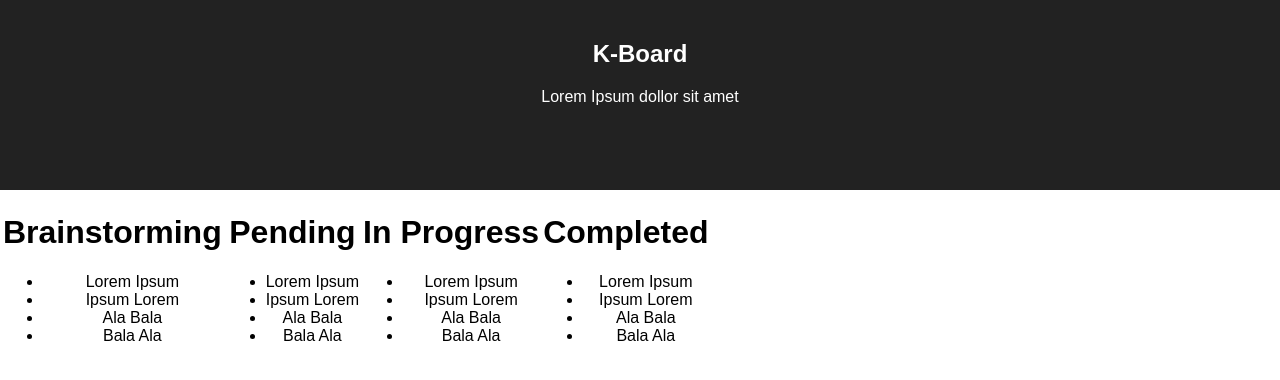
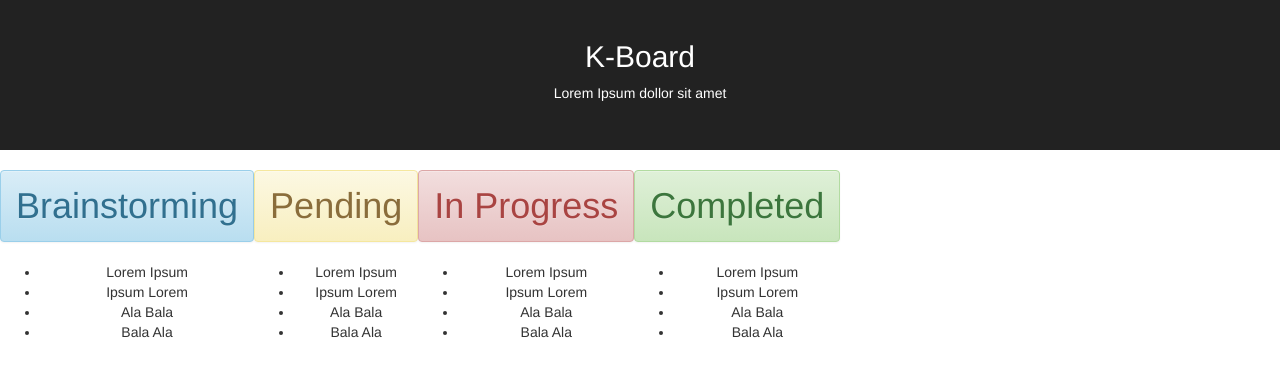
Before and after one commit to joromir/k-board, a React (Create React App) app: page / in a window 1280 px wide. Shown: the top 380 px of the page. Built offline with nearby package versions, Linux system fonts and the light colour scheme.

Commit message:
Integrate Bootstrap to project

```diff
--- a/package.json
+++ b/package.json
@@ -6,7 +6,9 @@
     "react-scripts": "0.9.0"
   },
   "dependencies": {
+    "bootstrap": "^3.3.7",
     "react": "^15.4.2",
+    "react-bootstrap": "^0.30.7",
     "react-dom": "^15.4.2"
   },
   "scripts": {
--- a/src/App.js
+++ b/src/App.js
@@ -1,5 +1,6 @@
 import React, { Component } from 'react';
 import './App.css';
+import { Navbar, Jumbotron, Button } from 'react-bootstrap';
 import AppHeader from './AppHeader'
 import Board from './Board'
 
--- a/src/Board.js
+++ b/src/Board.js
@@ -6,10 +6,10 @@ class Board extends Component {
     return(
       <table>
         <tr>
-          <td><BoardColumn boardName='Brainstorming' /></td>
-          <td><BoardColumn boardName='Pending' /></td>
-          <td><BoardColumn boardName='In Progress' /></td>
-          <td><BoardColumn boardName='Completed' /></td>
+          <td><BoardColumn boardName='Brainstorming' columnStyle='alert alert-info'/></td>
+          <td><BoardColumn boardName='Pending' columnStyle='alert alert-warning'/></td>
+          <td><BoardColumn boardName='In Progress' columnStyle='alert alert-danger'/></td>
+          <td><BoardColumn boardName='Completed' columnStyle='alert alert-success'/></td>
         </tr>
       </table>
     );
--- a/src/BoardColumn.js
+++ b/src/BoardColumn.js
@@ -5,7 +5,7 @@ class BoardColumn extends Component {
   render() {
     return(
       <div className="BoardColumn">
-        <h1>{ this.props.boardName }</h1>
+        <h1 className={this.props.columnStyle}>{ this.props.boardName }</h1>
         <ul>
           <BoardStory title='Lorem Ipsum' />
           <BoardStory title='Ipsum Lorem' />
--- a/src/index.js
+++ b/src/index.js
@@ -3,6 +3,8 @@ import ReactDOM from 'react-dom';
 import App from './App';
 import './index.css';
 import BoardColumn from './BoardColumn';
+import 'bootstrap/dist/css/bootstrap.css';
+import 'bootstrap/dist/css/bootstrap-theme.css';
 
 ReactDOM.render(
   <App />,
```
